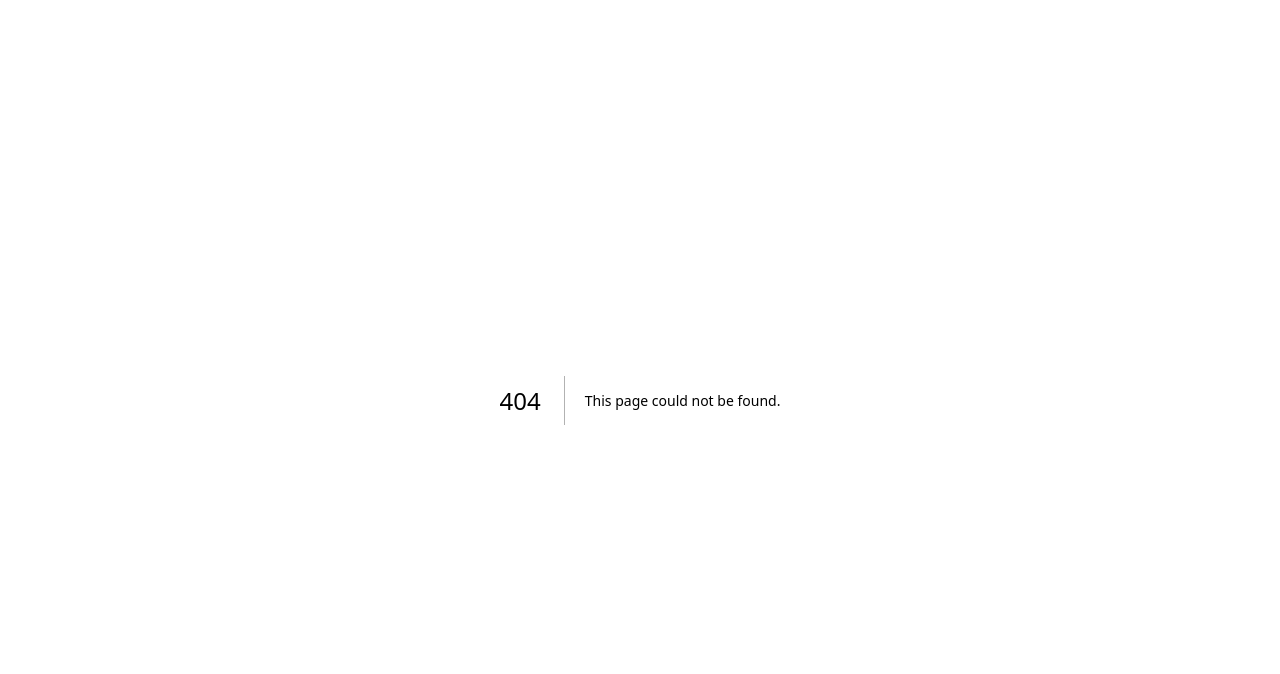
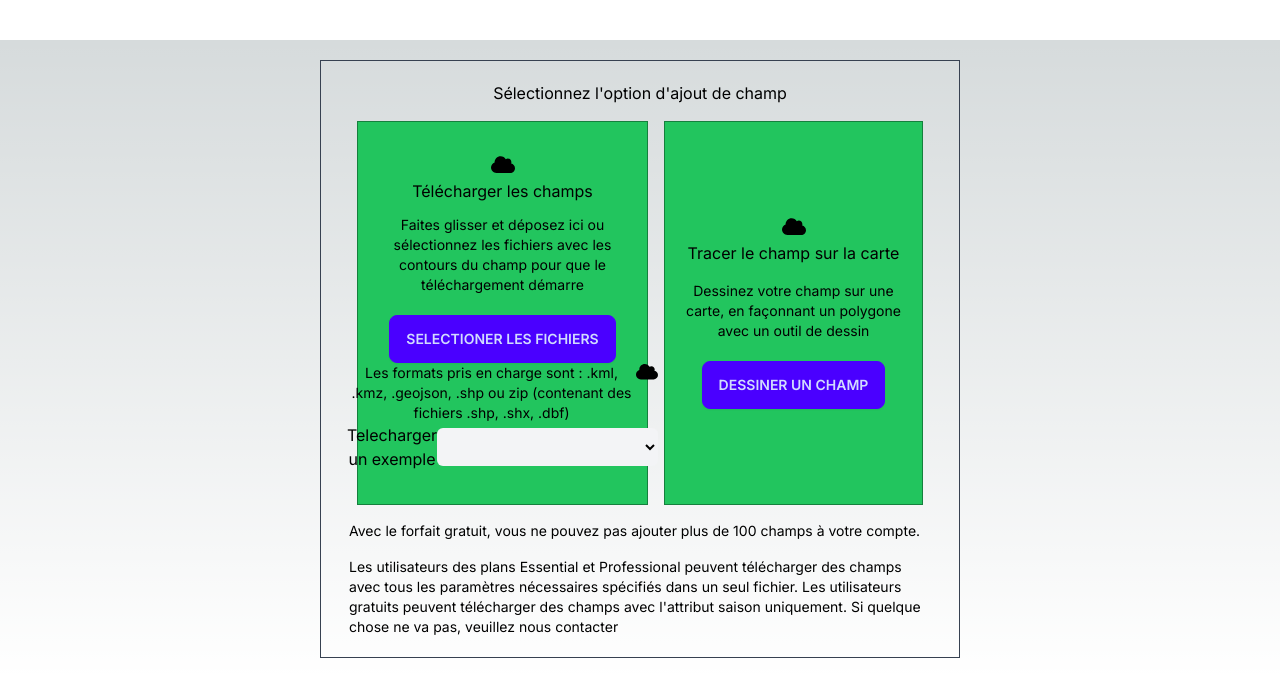
Before and after one commit to Mandarahades/yowyobdoc, a Next.js app: page /addfield in a window 1280 px wide. Before the commit this address had no page. Shown: the top 674 px of the page. Built offline with nearby package versions, Linux system fonts and the light colour scheme.

Commit message:
New version home page

```diff
--- /dev/null
+++ b/src/app/addfield/page.tsx
@@ -0,0 +1,67 @@
+import React from 'react'
+import { FontAwesomeIcon } from '@fortawesome/react-fontawesome';
+import {faCloud } from '@fortawesome/free-solid-svg-icons';
+import Link from 'next/link';
+
+type Props = {}
+
+export default function page({}: Props) {
+  return (
+    <div className='flex flex-col justify-center items-center mt-10'>
+      <div className='flex flex-col lg:w-1/2 my-5 justify-center items-center self-center border border-gray-700 p-5'>
+        <div className=''>Sélectionnez l'option d'ajout de champ</div>
+        <div className='flex flex-col items-center lg:flex-row p-2'>
+            <div className='flex flex-col justify-center items-center border border-green-700 w-full h-96 bg-green-500 md:w-1/2 m-2 p-2'>
+                <div className='mx-2 md:mb-1 self-center'>
+                    <FontAwesomeIcon icon={faCloud} size="6x" width={24}/>
+                </div>
+                <div className='text-center mb-3'>
+                    Télécharger les champs
+                </div>
+                <div className='text-center text-sm w-full'>
+                    Faites glisser et déposez ici ou sélectionnez les fichiers avec les contours du champ pour que le téléchargement démarre
+                </div>
+                <div className='mt-5 flex flex-col justify-center items-center'>
+                    <button className='btn btn-primary'>SELECTIONER LES FICHIERS</button>
+                    <div className='flex text-center text-sm w-full'>
+                        Les formats pris en charge sont : .kml, .kmz, .geojson, .shp ou zip
+                        (contenant des fichiers .shp, .shx, .dbf)<span><FontAwesomeIcon icon={faCloud} size="6x" width={22}/></span>
+                    </div>
+                    <div className="flex flex-row justify-center items-center">
+                        <form className='flex justify-center items-center'>
+                            <label className='w-full text-center'>Telecharger un exemple</label>
+                            <select className=" rounded-md py-2 px-4 bg-gray-100 z-0">
+                                <option></option>
+                                <option>ZIP Fichier compressé</option>
+                                <option>KML</option>
+                                <option>KMZ</option>
+                                <option>GEOJSON</option>
+                                <option>2014</option>
+                            </select>
+                        </form>
+                        </div>
+                </div>
+            </div>
+            <div className='flex flex-col justify-center items-center border border-green-700 w-full h-96 bg-green-500 md:w-1/2 m-2 p-2'>
+                <div className='mx-2 md:mb-1 self-center'><FontAwesomeIcon icon={faCloud} size="6x" width={24}/></div>
+                <div className='text-center mb-4'>Tracer le champ sur la carte</div>
+                <div className='text-center text-sm'>
+                    Dessinez votre champ sur une carte, en façonnant un polygone avec un outil de dessin
+                </div>
+                <div className='mt-5'>
+                    <button className='btn btn-primary'>DESSINER UN CHAMP</button>
+                </div>
+            </div>
+        </div>
+        <div className='mb-4 px-2 text-sm w-full'>
+            Avec le forfait gratuit, vous ne pouvez pas ajouter plus de 100 champs à votre compte.
+        </div>
+        <p className='px-2 text-sm'>
+        Les utilisateurs des plans Essential et Professional peuvent télécharger des champs avec tous les paramètres nécessaires spécifiés dans un seul fichier.
+        Les utilisateurs gratuits peuvent télécharger des champs avec l'attribut saison uniquement.
+        Si quelque chose ne va pas, veuillez <Link href={"/contact"}>nous contacter</Link>
+        </p>
+    </div>
+</div>
+  )
+}
--- /dev/null
+++ b/src/app/components/addField-compo/selectAddFieldOption.tsx
@@ -0,0 +1,60 @@
+import React from 'react'
+import { FontAwesomeIcon } from '@fortawesome/react-fontawesome';
+import {faCloud } from '@fortawesome/free-solid-svg-icons';
+import Link from 'next/link';
+
+
+type Props = {}
+
+export default function selectAddFieldOption({}: Props) {
+  return (
+    <div className='flex flex-col'>
+        <p>Selectioner option ajout du champ</p>
+        <div className='flex flex-col md:flex-row'>
+            <div className='flex flex-col'>
+                <div className='mx-2 md:mb-1 '><FontAwesomeIcon icon={faCloud} size="6x" width={24}/></div>
+                <div className='text-center'>charger un fichier</div>
+                <div className='text-center'>
+                    Glissez-déposez ici ou sélectionnez des fichiers avec les contours de champ pour commencer le téléchargement
+                </div>
+                <div className='mt-5'>
+                    <button className='btn btn-lg btn-primary'>SELECTIONER UN FICHIER</button>
+                    <div className='text-center'>
+                        Les formats pris en charge sont : .kml, .kmz, .geojson, .shp ou zip (contenant des fichiers .shp, .shx, .dbf)<span><FontAwesomeIcon icon={faCloud} size="6x" width={22}/></span>
+                    </div>
+                    <div className="flex flex-row justify-center ">
+                        <form className=''>
+                            <label className='mr-5'>Telecharger un exemple</label>
+                            <select className=" rounded-md py-2 px-4 bg-gray-100 z-0">
+                            <option>ZIP Fichier compressé</option>
+                            <option>KML</option>
+                            <option>KMZ</option>
+                            <option>GEOJSON</option>
+                            <option>2014</option>
+                            </select>
+                        </form>
+                        </div>
+                </div>
+            </div>
+            <div className='flex flex-col'>
+                <div className='mx-2 md:mb-1 '><FontAwesomeIcon icon={faCloud} size="6x" width={24}/></div>
+                <div className='text-center'>charger un fichier</div>
+                <div className='text-center'>
+                    Glissez-déposez ici ou sélectionnez des fichiers avec les contours de champ pour commencer le téléchargement
+                </div>
+                <div className='mt-5'>
+                    <button className='btn btn-lg btn-primary'>SELECTIONER UN FICHIER</button>
+                </div>
+            </div>
+        </div>
+        <p>
+            Sur le plan gratuit, vous ne pouvez pas ajouter plus de 100 champs à votre compte
+        </p>
+        <p>
+            Les utilisateurs des plans Essential et Professional peuvent télécharger des champs avec tous les paramètres nécessaires spécifiés en un seul fichier.
+            Les utilisateurs gratuits peuvent télécharger des champs avec seulement l'attribut de saison.
+            Si quelque chose ne va pas, veuillez <Link href={"/contact"}>nous contacter</Link>
+        </p>
+    </div>
+  )
+}
--- a/src/app/components/compo-home/indices.tsx
+++ b/src/app/components/compo-home/indices.tsx
@@ -1,6 +1,6 @@
 import React from 'react'
 import { FontAwesomeIcon } from '@fortawesome/react-fontawesome';
-import { faHome, faFile, faCloud , faVirus, faBook, faBars  } from '@fortawesome/free-solid-svg-icons';
+import { faHome, faFile, faCloud , faVirus, faCalculator, faBars, faCalendar  } from '@fortawesome/free-solid-svg-icons';
 
 
 type Props = {}
@@ -11,22 +11,22 @@ export default function indices({}: Props) {
         <div className='flex flex-row md:flex-col md:mb-5 md:px-2 md:sticky md:top-0 md:bottom-5  md:mt-0 md:pt-0 md:pb-5 overflow-y-auto  h-10 md:w-20 md:h-full md:mx-2 md:items-center md:justify-center bg-gray-900 rounded-full text-xs text-white shrink-1'>
               <div className='flex flex-col w-1/12 md:w-full md:h-48 opacity-80 items-center justify-start mr-5 md:mr-1 pt-3'>
                 {/* <div className='flex flex-col items-center md:h-20 md:w-10 justify-center '> */}
-                  <FontAwesomeIcon icon={faHome} size="lg" width={24} className='mr-2 md:mr-0 '/>
+                  <FontAwesomeIcon icon={faHome} size="lg" width={24} className='mr-2 mt-3 md:mr-0 '/>
                   <span className='hidden md:block '>Home</span>
                 {/* </div> */}
               </div>
               <div className='flex flex-row md:flex-col w-5/12 md:w-full h-15 md:h-72 bg-gray-900 opacity-80 items-center justify-center p-2 rounded-full mr-5 md:mr-1  md:mb-10 flex-shrink-1'>
-                <div className='flex flex-col items-center  md:mb-2'>
+                <div className='flex flex-col items-center  md:mb-2 text-xs'>
                   <div className='rounded-full w-8 h-8 text-center border p-2 border-white md:mb-2'>N</div>
-                  <div className='hidden md:block' >Azote</div>
+                  <div className='hidden md:block text-center' >Calculer indice N</div>
                 </div>
-                <div className='flex flex-col items-center  md:mb-2 mx-8'>
-                  <div className='rounded-full w-8 h-8 p-2 text-center border border-white md:mb-2'>PK</div>
-                  <div className='hidden md:block' >Potatium</div>
+                <div className='flex flex-col items-center  md:mb-2 mx-8 text-xs'>
+                  <div className='rounded-full w-8 h-8 p-2 text-center  border border-white md:mb-2'>PK</div>
+                  <div className='hidden md:block text-center' >Calculer indice PK</div>
                 </div>
                 <div className='flex flex-col items-center  md:mb-2'>
                   <div className='mx-2 md:mb-1 '><FontAwesomeIcon icon={faCloud} size="6x" width={22}/></div>
-                  <div className='hidden md:block'>Météo</div>
+                  <div className='hidden md:block text-center'>Prévisions météo</div>
                 </div>
 
               </div>
@@ -38,7 +38,7 @@ export default function indices({}: Props) {
                   </div>
 
                   <div className='flex flex-col items-center  md:mb-2 mx-8'>
-                    <FontAwesomeIcon icon={faBook} size="xs" width={22}/>
+                    <FontAwesomeIcon icon={faCalendar} size="xs" width={22}/>
                     <div className='hidden md:block text-center'>Journal activités</div>
                   </div>
                   <div className='flex flex-col items-center md:py-2  md:mb-2'>
```
